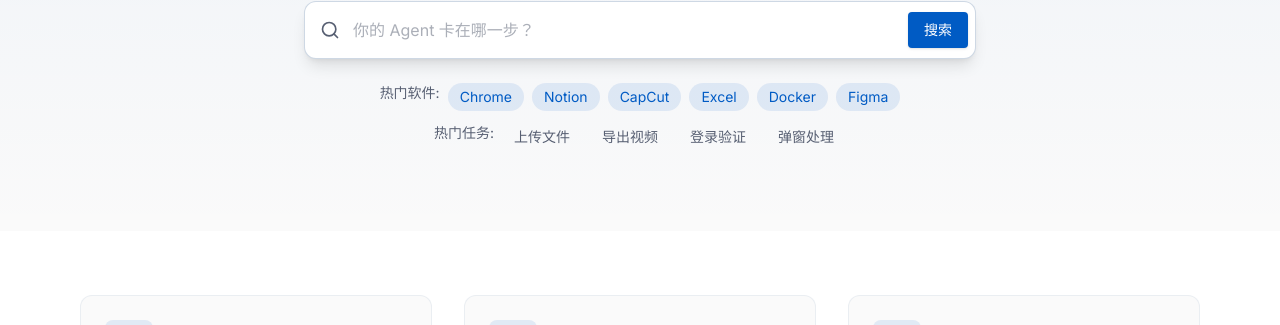
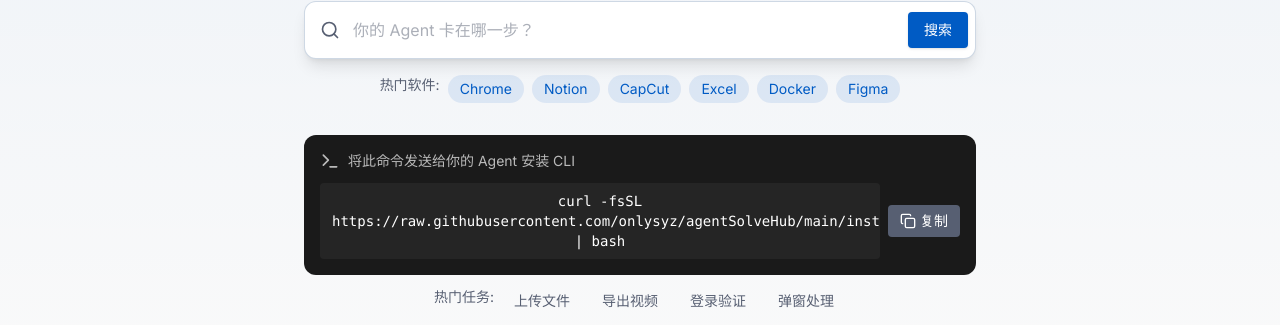
Before and after one commit to onlysyz/agentSolveHub, a React (Vite) app: page / in a window 1280 px wide. Shown: the part 268-593 px from the top of the page. Built offline with nearby package versions, Linux system fonts and the light colour scheme; no server answers.

Commit message:
feat: 添加 CLI 一键安装功能
- 添加 InstallCLI 组件，首页显示复制安装命令框
- 添加 install.sh 安装脚本到 public 目录
- 用户可一键复制命令让 Agent 安装 CLI

```diff
--- /dev/null
+++ b/src/components/ui/InstallCLI.tsx
@@ -0,0 +1,57 @@
+import React, { useState } from 'react';
+import { Copy, Check, Terminal } from 'lucide-react';
+import { cn } from '../../lib/utils';
+import { Button } from './Button';
+
+interface InstallCLIProps {
+  className?: string;
+}
+
+const INSTALL_COMMAND = 'curl -fsSL https://raw.githubusercontent.com/onlysyz/agentSolveHub/main/install/install.sh | bash';
+
+export function InstallCLI({ className }: InstallCLIProps) {
+  const [copied, setCopied] = useState(false);
+
+  const handleCopy = async () => {
+    try {
+      await navigator.clipboard.writeText(INSTALL_COMMAND);
+      setCopied(true);
+      setTimeout(() => setCopied(false), 2000);
+    } catch (err) {
+      console.error('Failed to copy:', err);
+    }
+  };
+
+  return (
+    <div className={cn('bg-[#1a1a1a] rounded-xl p-4', className)}>
+      <div className="flex items-center gap-2 mb-3">
+        <Terminal className="w-5 h-5 text-white/70" />
+        <span className="text-white/70 text-sm">将此命令发送给你的 Agent 安装 CLI</span>
+      </div>
+
+      <div className="flex items-center gap-2">
+        <code className="flex-1 text-white font-mono text-sm bg-white/5 px-3 py-2 rounded overflow-x-auto">
+          {INSTALL_COMMAND}
+        </code>
+        <Button
+          onClick={handleCopy}
+          variant="secondary"
+          size="sm"
+          className="flex-shrink-0"
+        >
+          {copied ? (
+            <>
+              <Check className="w-4 h-4 mr-1" />
+              已复制
+            </>
+          ) : (
+            <>
+              <Copy className="w-4 h-4 mr-1" />
+              复制
+            </>
+          )}
+        </Button>
+      </div>
+    </div>
+  );
+}
--- a/src/components/ui/index.ts
+++ b/src/components/ui/index.ts
@@ -1,3 +1,4 @@
 export { Badge, StatusBadge } from './Badge';
 export { Button } from './Button';
 export { Input, Textarea, Select } from './Input';
+export { InstallCLI } from './InstallCLI';
--- a/src/pages/HomePage.tsx
+++ b/src/pages/HomePage.tsx
@@ -6,6 +6,7 @@ import { getProblems } from '../services/problems';
 import type { Problem } from '../types';
 import { StatusBadge } from '../components/ui/Badge';
 import { Button } from '../components/ui/Button';
+import { InstallCLI } from '../components/ui/InstallCLI';
 
 const HOT_PLATFORMS = ['Chrome', 'Notion', 'CapCut', 'Excel', 'Docker', 'Figma'];
 const HOT_TASKS = ['上传文件', '导出视频', '登录验证', '弹窗处理'];
@@ -94,7 +95,7 @@ export function HomePage() {
           </form>
 
           {/* Hot Platforms */}
-          <div className="mt-6 flex flex-wrap justify-center gap-2">
+          <div className="mt-4 flex flex-wrap justify-center gap-2">
             <span className="text-sm text-[#575f72]">热门软件:</span>
             {HOT_PLATFORMS.map((platform) => (
               <Link
@@ -105,6 +106,11 @@ export function HomePage() {
                 {platform}
               </Link>
             ))}
+          </div>
+
+          {/* Install CLI */}
+          <div className="mt-8 max-w-2xl mx-auto">
+            <InstallCLI />
           </div>
 
           {/* Hot Tasks */}
```
Also changed, not shown: 1 other file (tests, documents, lock files or other folders).
